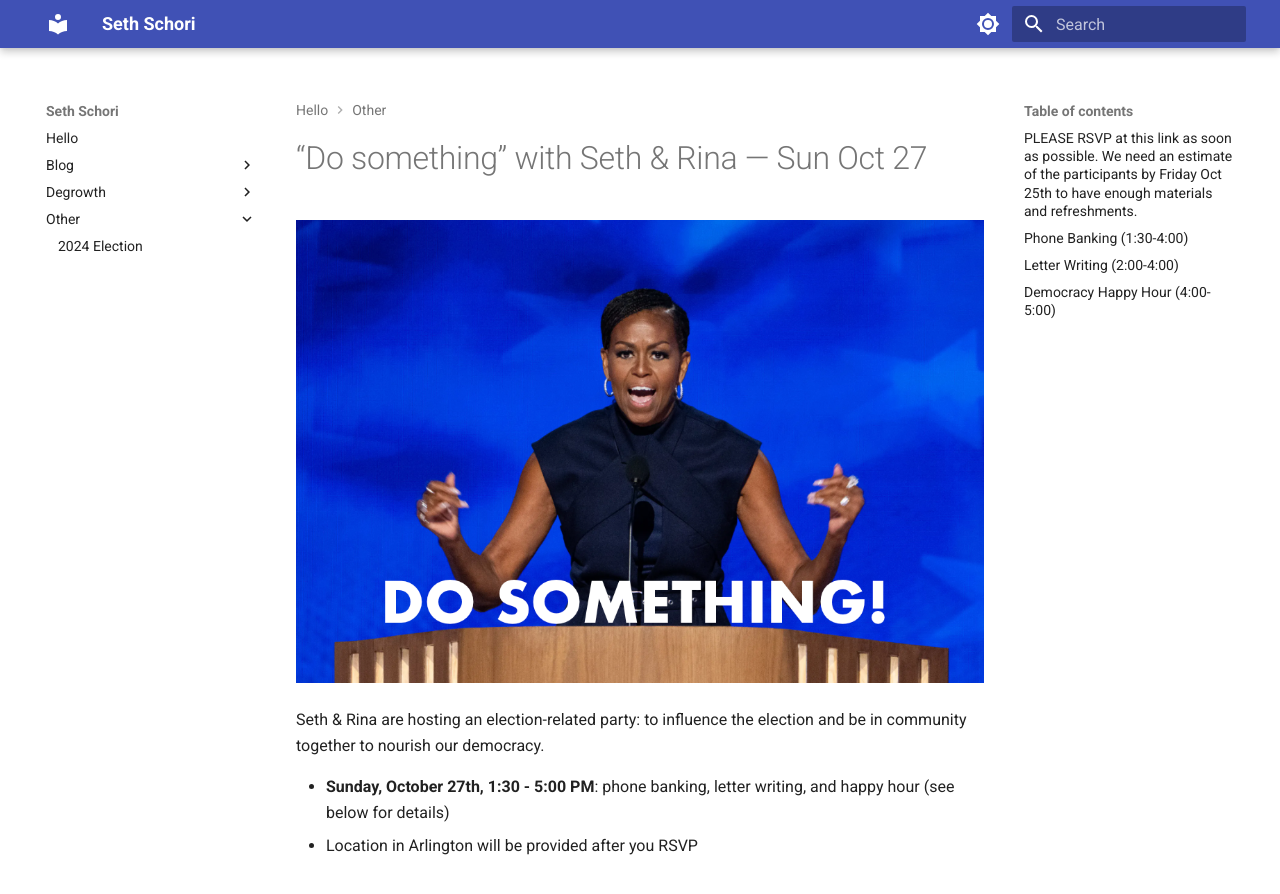
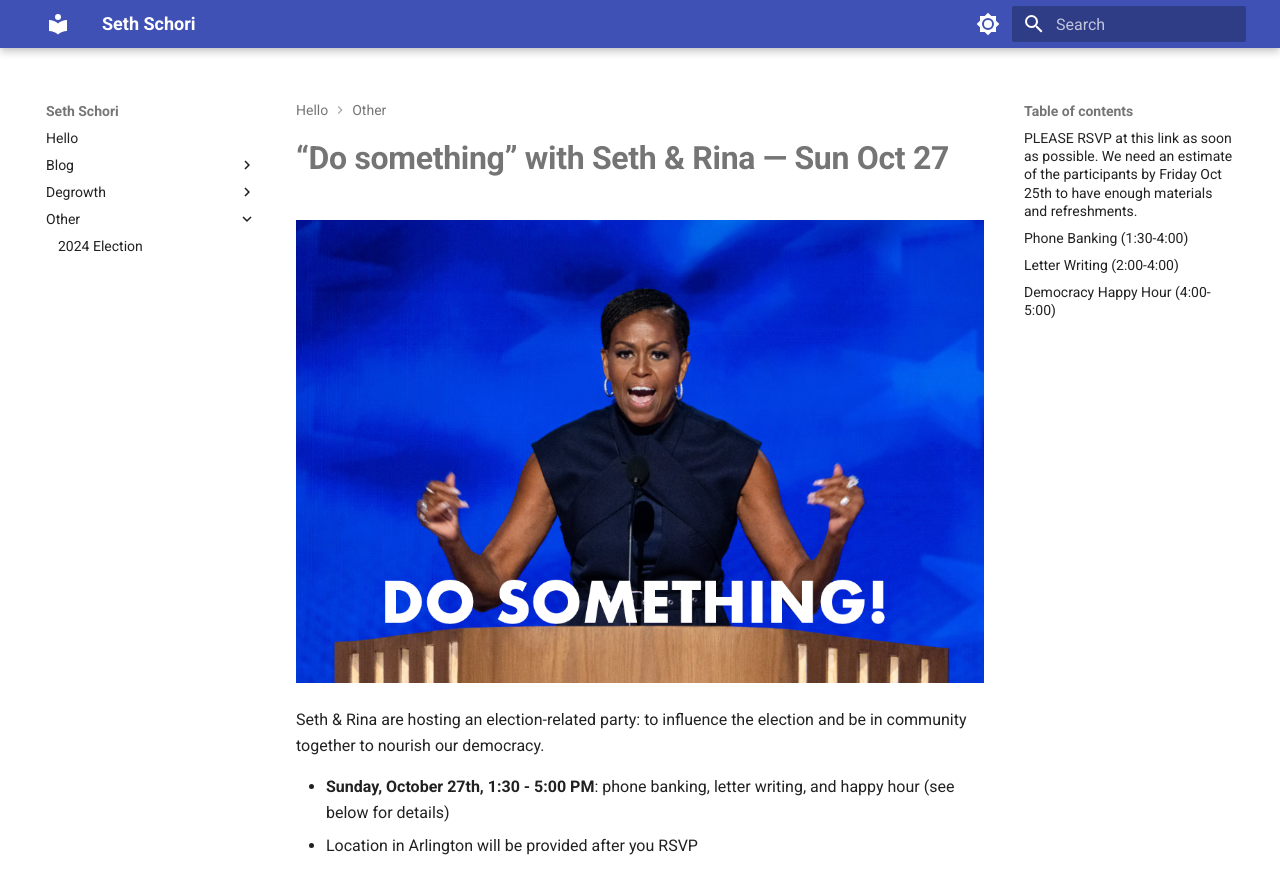
Before and after one commit to sethschori/sethschori.github.io, an MkDocs documentation site: the page built from docs/other/do-something.md, in a window 1280 px wide and 900 px high. Shown: the top 894 px of the window. Built offline with MkDocs 1.6.1 and Material for MkDocs 9.7.7, drawn with Linux system fonts in a browser that asks for light colours.

Commit message:
vault backup: 2024-10-16 09:14:31

```diff
--- a/docs/other/do-something.md
+++ b/docs/other/do-something.md
@@ -1,4 +1,4 @@
-# “Do something” with Seth & Rina — Sun Oct 27
+# **“Do something” with Seth & Rina — Sun Oct 27**
 
 ![Michelle Obama at the 2024 Democratic Convention with subtitle DO SOMETHING!](/blog/assets/images/do-something.png)
 
```
